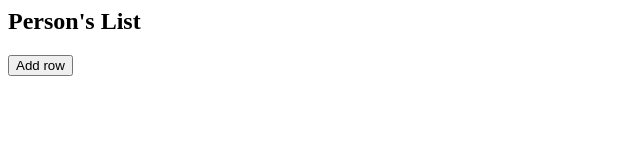
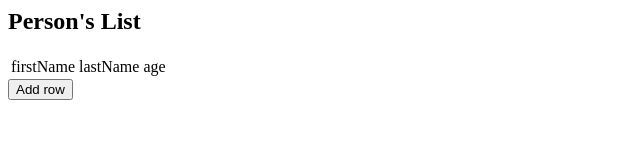
Before and after one commit to cicciocara/esercizi-corso, a website: page javascript/esercizio-73/exercise-73.html in a window 1280 px wide. Shown: the whole page, without its empty margins (0-640 px from the left). Drawn offline with Linux system fonts and the light colour scheme.

Commit message:
feat/exercise 73 completed

```diff
--- a/javascript/esercizio-73/exercise-73.html
+++ b/javascript/esercizio-73/exercise-73.html
@@ -11,30 +11,37 @@
 </html>
 
 <script>
-  const table = document.querySelector("table");
+  const table = document.getElementById("person-table");
+  const tableHead = document.createElement("thead");
   const tableBody = document.querySelector("tbody");
   const btn = document.getElementById("add-row");
 
-  const th1 = document.createElement("th");
-  th1.innerText = "firstName";
-  const th2 = document.createElement("th");
-  th2.innerText = "lastName";
-  const th3 = document.createElement("th");
-  th3.innerText = "age";
+  let tableRowHead = document.createElement("tr");
+  let tableDataFirstName = document.createElement("td");
+  let tableDataLastName = document.createElement("td");
+  let tableDataAge = document.createElement("td");
 
-  table.appendChild(th1);
-  table.appendChild(th2);
-  table.appendChild(th3);
+  tableDataFirstName.textContent = "firstName";
+  tableDataLastName.textContent = "lastName";
+  tableDataAge.textContent = "age";
 
-  const columnTable = [th1, th2, th3];
+  tableRowHead.appendChild(tableDataFirstName);
+  tableDataFirstName.insertAdjacentElement("afterend", tableDataLastName);
+  tableDataLastName.insertAdjacentElement("afterend", tableDataAge);
 
-  function addRow(columnTable) {
-    const tableRow = document.createElement("tr");
-    for (let field of columnTable) {
-      tableData = document.createElement("td");
-      tableData = field;
+  tableHead.appendChild(tableRowHead);
+  table.insertBefore(tableHead, tableBody);
+
+  function addRow() {
+    let tableRow = document.createElement("tr");
+    let tableHeader = ["firstName", "lastName", "age"];
+
+    for (let field of tableHeader) {
+      let tableData = document.createElement("td");
+      tableData.textContent = "value";
       tableRow.appendChild(tableData);
     }
+    tableBody.appendChild(tableRow);
   }
-  btn.addEventListener("click", addRow(columnTable));
+  btn.addEventListener("click", addRow);
 </script>
```
